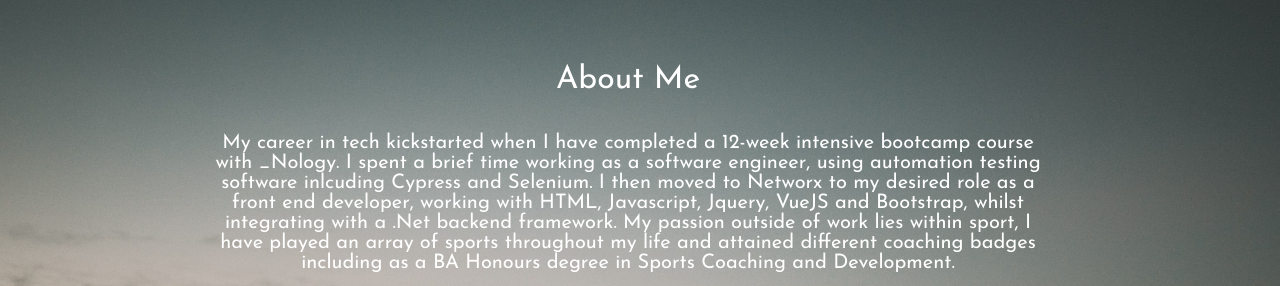
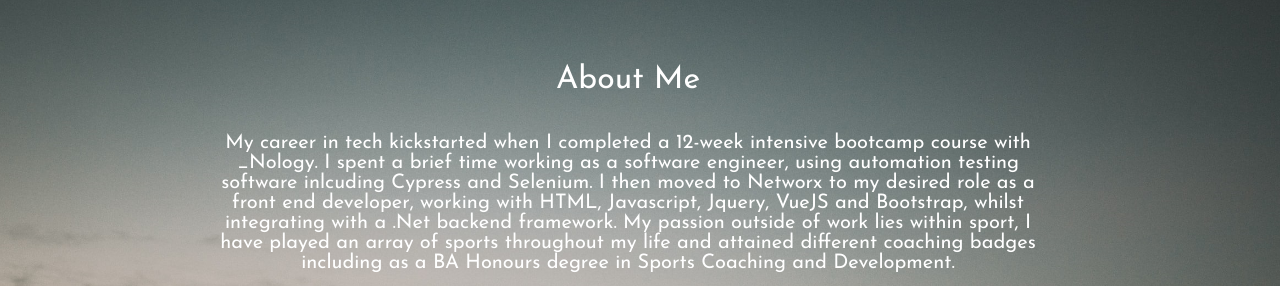
Before and after one commit to Danny-Lambert/Finished-Portfolio, a website: page index.html in a window 1280 px wide. Shown: the part 820-1106 px from the top of the page. Drawn offline with nearby package versions, Linux system fonts and the light colour scheme.

Commit message:
changed info for error

```diff
--- a/index.html
+++ b/index.html
@@ -39,7 +39,7 @@
         <div id="About-Link" name="linkToAbout"></div>
         <div class="row d-flex w-100 justify-content-center">
         <h2 class="col-5 pt-5">About Me</h2>
-        <p class="text-center col-8">My career in tech kickstarted when I have completed a 12-week intensive bootcamp course with _Nology. I spent a brief time working as a software engineer, using automation testing software inlcuding Cypress and Selenium. I then moved to Networx to my desired role as a front end developer, working with HTML, Javascript, Jquery, VueJS and Bootstrap, whilst integrating with a .Net backend framework. My passion outside of work lies within sport, I have played an array of sports throughout my life and attained different coaching badges including as a BA Honours degree in Sports Coaching and Development.</p>
+        <p class="text-center col-8">My career in tech kickstarted when I completed a 12-week intensive bootcamp course with _Nology. I spent a brief time working as a software engineer, using automation testing software inlcuding Cypress and Selenium. I then moved to Networx to my desired role as a front end developer, working with HTML, Javascript, Jquery, VueJS and Bootstrap, whilst integrating with a .Net backend framework. My passion outside of work lies within sport, I have played an array of sports throughout my life and attained different coaching badges including as a BA Honours degree in Sports Coaching and Development.</p>
 
         <h2>Experience</h2>
         <p class="col-12 text-center">My current tech stack includes;</p>
```
